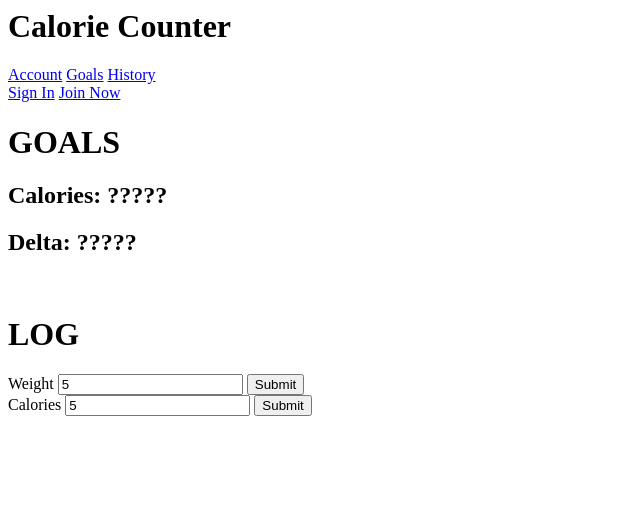
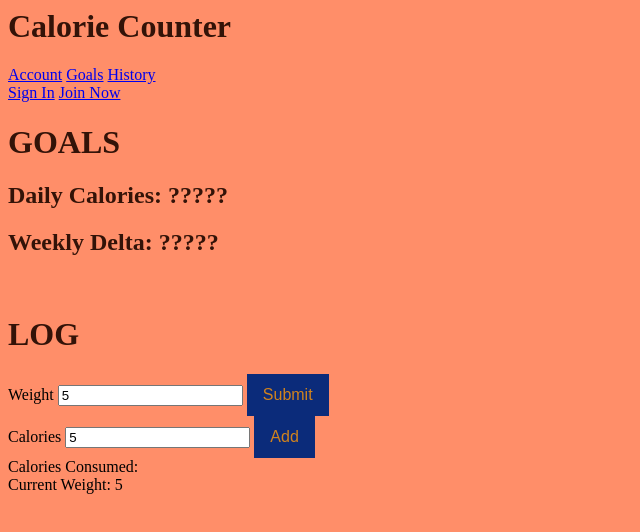
Before and after one commit to ericrobolson/CalorieCounter, a plain HTML site: page src/index.html in a window 1280 px wide. Both pictures are taken after typing "5", "5" into the empty fields and a click on the button "Submit". Shown: the whole page, without its empty margins (0-640 px from the left). Drawn offline with Linux system fonts and the light colour scheme.

Commit message:
Removed garbage from npm. Continued implementing basic web page.

```diff
--- a/main.css
+++ /dev/null
@@ -1,13 +0,0 @@
-.btn {
-  background-color: DodgerBlue; /* Blue background */
-  border: none; /* Remove borders */
-  color: white; /* White text */
-  padding: 12px 16px; /* Some padding */
-  font-size: 16px; /* Set a font size */
-  cursor: pointer; /* Mouse pointer on hover */
-}
-
-/* Darker background on mouse-over */
-.btn:hover {
-  background-color: RoyalBlue;
-}
--- a/src/index.html
+++ b/src/index.html
@@ -1,4 +1,4 @@
-<link rel="stylesheet" type="text/css" href="../main.css"/>
+<link rel="stylesheet" type="text/css" href="main.css"/>
 
 
 <h1>Calorie Counter</h1>
@@ -14,15 +14,33 @@
 </div>
 
 <h1>GOALS</h1>
-<h2>Calories: ?????</h2>
-<h2>Delta: ?????</h2>
+<h2>Daily Calories: ?????</h2>
+<h2>Weekly Delta: ?????</h2>
 <br>
 
 <h1>LOG</h1>
 <span>Weight</span>
-<input type="number"></input>
-<button>Submit</button>
+<input id="iWeight" type="number" ></input>
+<button class="btn" onclick="submitWeight()">Submit</button>
 <br>
 <span>Calories</span>
-<input type="number"></input>
-<button>Submit</button>
+<input id="btnCals" type="number"></input>
+<button onclick="submitCals()">Add</button>
+<br>
+<span id="consumedCals">Calories Consumed: </span>
+<br>
+<span id="currentWeight">Current Weight: </span>
+
+<script>
+    function submitCals(){
+        document.getElementById("consumedCals").innerHTML  =
+        "Calories Consumed: " + document.getElementById("btnCals").value;
+
+        document.getElementById("btnCals").value = undefined;
+    }
+
+    function submitWeight(){
+        document.getElementById("currentWeight").innerHTML  =
+        "Current Weight: " + document.getElementById("iWeight").value;
+    }
+</script>
--- /dev/null
+++ b/src/main.css
@@ -0,0 +1,33 @@
+/* pg 99 of color schemes
+Primary: #ff8e69
+Secondary: #331308
+Tertiary:#0d3308
+Quaternary:  #0b2b7a
+quintenary #d1831d
+*/
+
+body {
+  background-color: #ff8e69;
+}
+
+h1, h2, h3 {
+  color: #331308;
+}
+
+div{
+  margin: auto;
+}
+
+button {
+  background-color: #0b2b7a; /* Blue background */
+  border: none; /* Remove borders */
+  color: d1831d; /* White text */
+  padding: 12px 16px; /* Some padding */
+  font-size: 16px; /* Set a font size */
+  cursor: pointer; /* Mouse pointer on hover */
+}
+
+/* Darker background on mouse-over */
+button:hover {
+  background-color: RoyalBlue;
+}
```
